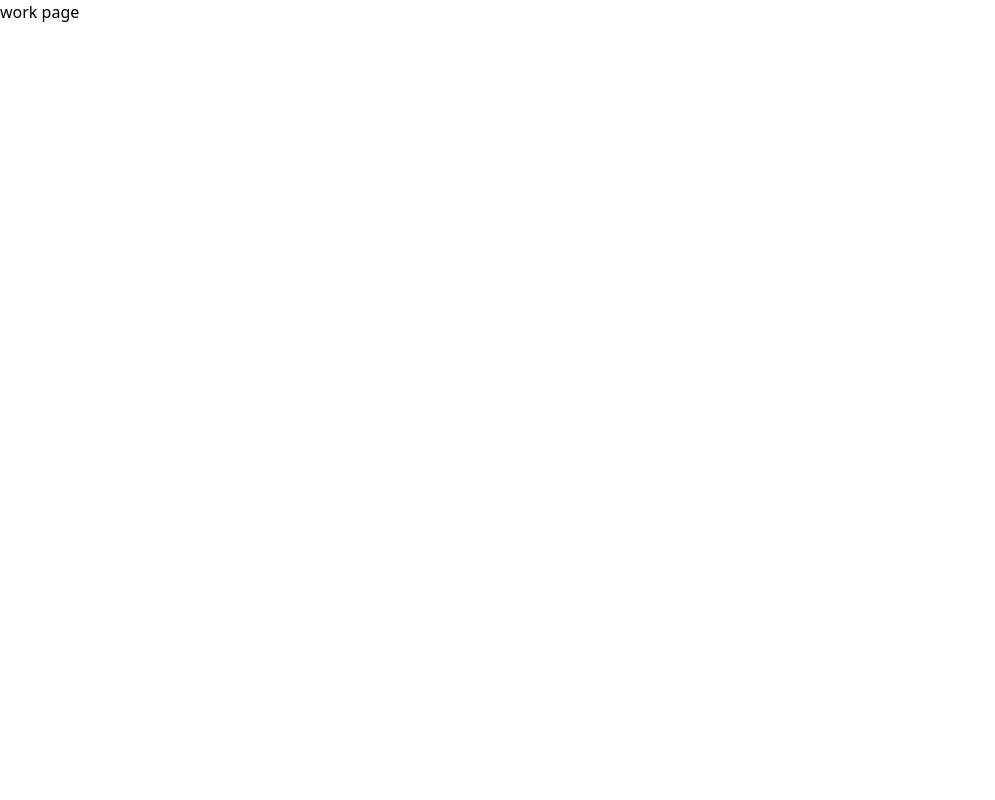
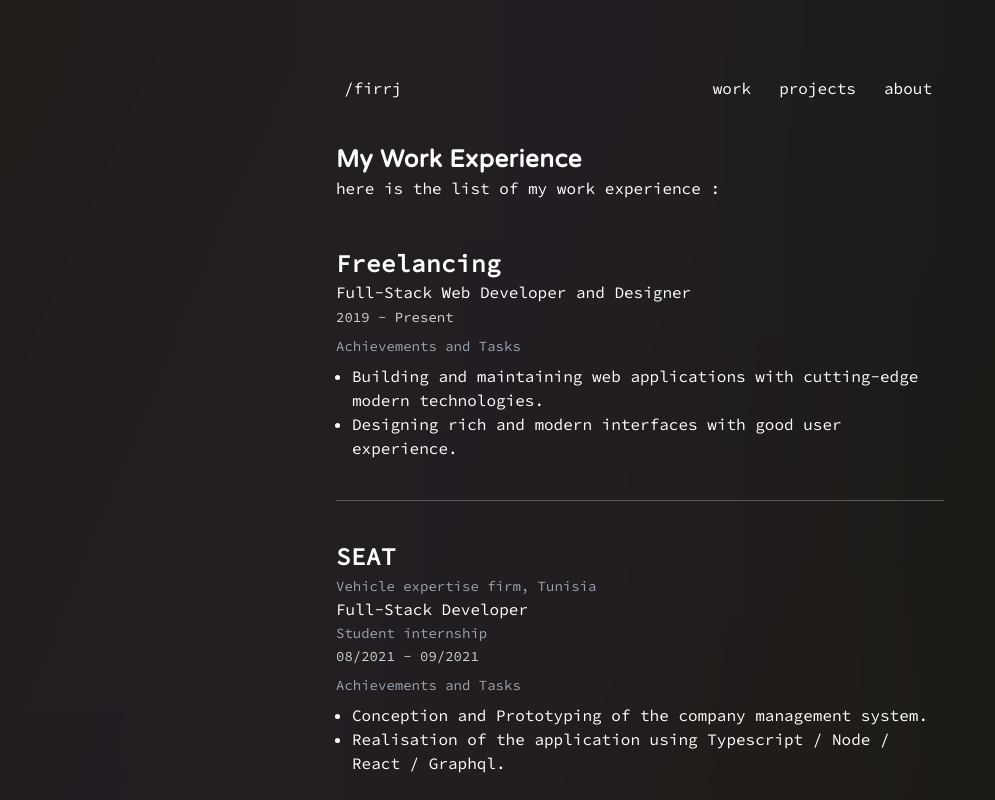
Before and after one commit to firasjaber/my-website, a Next.js app: page /work in a window 1280 px wide. Shown: the top 800 px of the page, without its empty margins (0-995 px from the left). Built offline with nearby package versions, Linux system fonts and the light colour scheme.

Commit message:
works page & data

```diff
--- a/pages/work.tsx
+++ b/pages/work.tsx
@@ -1,3 +1,164 @@
-export default function work() {
-  return <div>work page</div>;
+import Navbar from 'components/Navbar';
+import Sidebar from 'components/Sidebar';
+import Head from 'next/head';
+import React, { useEffect } from 'react';
+
+const workData = [
+  {
+    title: 'Freelancing',
+    additionalInfo: '',
+    role: 'Full-Stack Web Developer and Designer',
+    additionalRoleInfo: '',
+    period: '2019 - Present',
+    tasks: [
+      'Building and maintaining web applications with cutting-edge modern technologies.',
+      'Designing rich and modern interfaces with good user experience.',
+    ],
+  },
+  {
+    title: 'SEAT',
+    additionalInfo: 'Vehicle expertise firm, Tunisia',
+    role: 'Full-Stack Developer',
+    additionalRoleInfo: 'Student internship',
+    period: '08/2021 - 09/2021',
+    tasks: [
+      'Conception and Prototyping of the company management system.',
+      'Realisation of the application using Typescript / Node / React / Graphql.',
+    ],
+  },
+  {
+    title: 'OffSetGo',
+    additionalInfo: 'Early stage Start-up, Canada',
+    role: 'Full-Stack Developer',
+    additionalRoleInfo: 'Part-time ( Remote )',
+    period: '01/2021 - 04/2021',
+    tasks: [
+      'Working on climate change solution for the cooperative industry.',
+      'Building the first MVP using Javascript / Node / React.',
+      'Working on carbon emission calculation algorithms.',
+    ],
+  },
+  {
+    title: 'SAFI Soft',
+    additionalInfo: 'IT Solutions Agency, Tunisia',
+    role: 'Developer',
+    additionalRoleInfo: 'Student internship',
+    period: '01/2020 - 02/2020',
+    tasks: [
+      'Integrated with Professional Work Envirement.',
+      'Observation and Contribution of the realization of fully functional Wordpress websites and management desktop applications.',
+    ],
+  },
+];
+
+export default function Work() {
+  useEffect(() => {
+    var c = document.getElementById('canv') as HTMLCanvasElement;
+    var $: CanvasRenderingContext2D | any = c.getContext('2d');
+    var col = function (x: number, y: number, r: number, g: number, b: Number) {
+      $.fillStyle = 'rgb(' + r + ',' + g + ',' + b + ')';
+      $.fillRect(x, y, 1, 1);
+    };
+    var R = function (x: number, y: number, t: number) {
+      return Math.floor(192 + 64 * Math.cos((x * x - y * y) / 300 + t));
+    };
+    var G = function (x: number, y: number, t: number) {
+      return Math.floor(
+        192 +
+          64 *
+            Math.sin((x * x * Math.cos(t / 4) + y * y * Math.sin(t / 3)) / 300)
+      );
+    };
+    var B = function (x: number, y: number, t: number) {
+      return Math.floor(
+        192 +
+          64 *
+            Math.sin(
+              5 * Math.sin(t / 9) +
+                ((x - 100) * (x - 100) + (y - 100) * (y - 100)) / 1100
+            )
+      );
+    };
+    var t = 0;
+    const run = function () {
+      for (let x = 0; x <= 35; x++) {
+        for (let y = 0; y <= 35; y++) {
+          col(x, y, R(x, y, t), G(x, y, t), B(x, y, t));
+        }
+      }
+      t = t + 0.05;
+      window.requestAnimationFrame(run);
+    };
+    run();
+  }, []);
+  return (
+    <div>
+      <Head>
+        <title>Firas Jaber | Work</title>
+        <meta name='description' content='Firas Jaber Personal Website' />
+        <link rel='icon' href='/favicon.ico' />
+      </Head>
+      <canvas id='canv' width='32' height='32'></canvas>
+      <div id='overlay'></div>
+      <div className='font-scode absolute text-white z-10 w-screen'>
+        <div className='mx-auto container p-8 max-w-2xl'>
+          <Navbar />
+          <Sidebar />
+          <div className='mt-14 sm:mt-10'>
+            <h1 className='font-varella font-bold tracking-wide text-xl sm:text-2xl'>
+              My Work Experience
+            </h1>
+            <div>here is the list of my work experience : </div>
+            <div className='mt-12 space-y-10'>
+              <WorkExperience workData={workData[0]} />
+              <hr className='opacity-30' />
+              <WorkExperience workData={workData[1]} />
+              <hr className='opacity-30' />
+              <WorkExperience workData={workData[2]} />
+              <hr className='opacity-30' />
+              <WorkExperience workData={workData[3]} />
+            </div>
+          </div>
+        </div>
+      </div>
+    </div>
+  );
 }
+
+interface WorkExperience {
+  title: String;
+  additionalInfo: String;
+  role: String;
+  additionalRoleInfo: String;
+  period: String;
+  tasks: Array<String>;
+}
+interface WorkExperienceProps {
+  workData: WorkExperience;
+}
+
+export const WorkExperience = ({ workData }: WorkExperienceProps) => {
+  const { title, additionalInfo, role, additionalRoleInfo, period, tasks } =
+    workData;
+  return (
+    <div className='my-4'>
+      <h2 className='font-bold tracking-wide text-2xl'>{title}</h2>
+      {additionalInfo && (
+        <span className='text-sm text-gray-400'>{additionalInfo}</span>
+      )}
+      <h3>{role}</h3>
+      {additionalRoleInfo && (
+        <span className='block text-sm text-gray-400 mt-0.5'>
+          {additionalRoleInfo}
+        </span>
+      )}
+      <span className='text-sm text-gray-300'>{period}</span>
+      <h3 className='my-2 text-sm text-gray-400'>Achievements and Tasks</h3>
+      <ul className='ml-4 list-disc'>
+        {tasks.map((task, i) => (
+          <li key={i}>{task}</li>
+        ))}
+      </ul>
+    </div>
+  );
+};
```
